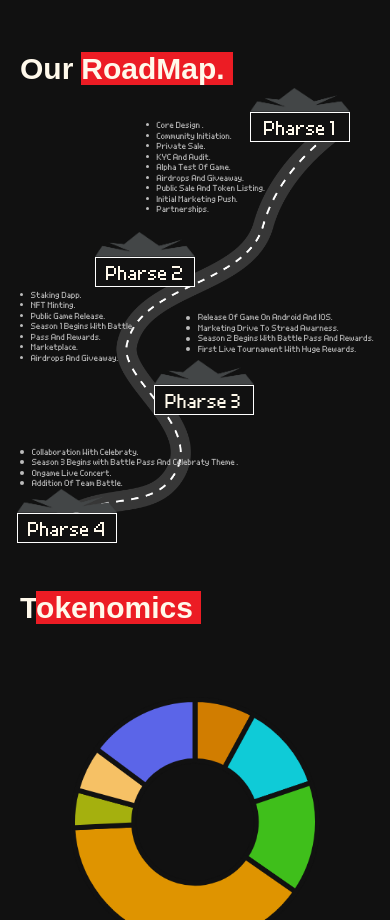
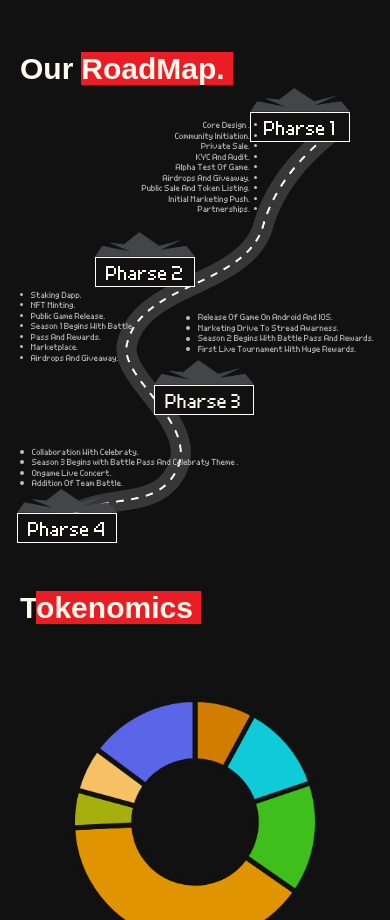
Before and after one commit to abujobayer0/samurai-nft, a React (Create React App) app: page / in a window 390 px wide. Shown: the part 4800-5720 px from the top of the page. Built offline with nearby package versions, Linux system fonts and the light colour scheme; a web font is replaced by a local one.

Commit message:
correction\

```diff
--- a/src/components/FAQ/index.js
+++ b/src/components/FAQ/index.js
@@ -27,7 +27,7 @@ export default function Faq() {
         Frequen
         <span className="bg-[#EC1C24] pr-2 lg:pr-12">tly Asked Question</span>
       </h1>
-      <div className="md:-mt-10">
+      <div className="md:mt-10">
         <Accordion transition transitionTimeout={200}>
           <AccordionItem no={"001"} header="What is 0xSamurai?">
             0xSamurai is a blockchain-based game that allows players to collect
--- a/src/components/RoadMap/index.js
+++ b/src/components/RoadMap/index.js
@@ -57,9 +57,15 @@ const RoadMap = () => {
         <div className="absolute top-[100%] lg:top-[40%] lg:right-[5%] md:top-[50%] right-[70%] md:right-[0%]">
           <TemplePoint no={"4"} TempleIcon={TempleIcon} />
         </div>
-        <div className="absolute text-[7px] -top-12 right-[32%] md:text-[16px]  text-[#BDBDBD]  lg:text-[24px] lg:-top-10 md:left-5 md:top-44 lg:left-[25%]">
+        <div
+          className="absolute text-[7px] -top-12 right-[32%] md:text-[16px]  text-[#BDBDBD] flex flex-col justify-end items-end md:items-start
+          lg:text-[24px] lg:-top-10 md:left-5 md:top-44 lg:left-[25%]"
+        >
           {phrase1.map((item) => (
-            <li>{item}</li>
+            <li className="flex items-center gap-1 md:gap-0">
+              <li className="opacity-0 md:opacity-100"></li> {item}{" "}
+              <li className=" md:hidden"></li>
+            </li>
           ))}
         </div>
         <div className="absolute top-[38%] text-[7px] left-5  md:text-[16px] lg:text-[24px] text-[#BDBDBD] md:left-[40%] md:top-[10%] lg:top-[40%]  lg:left-[50px]">
```
